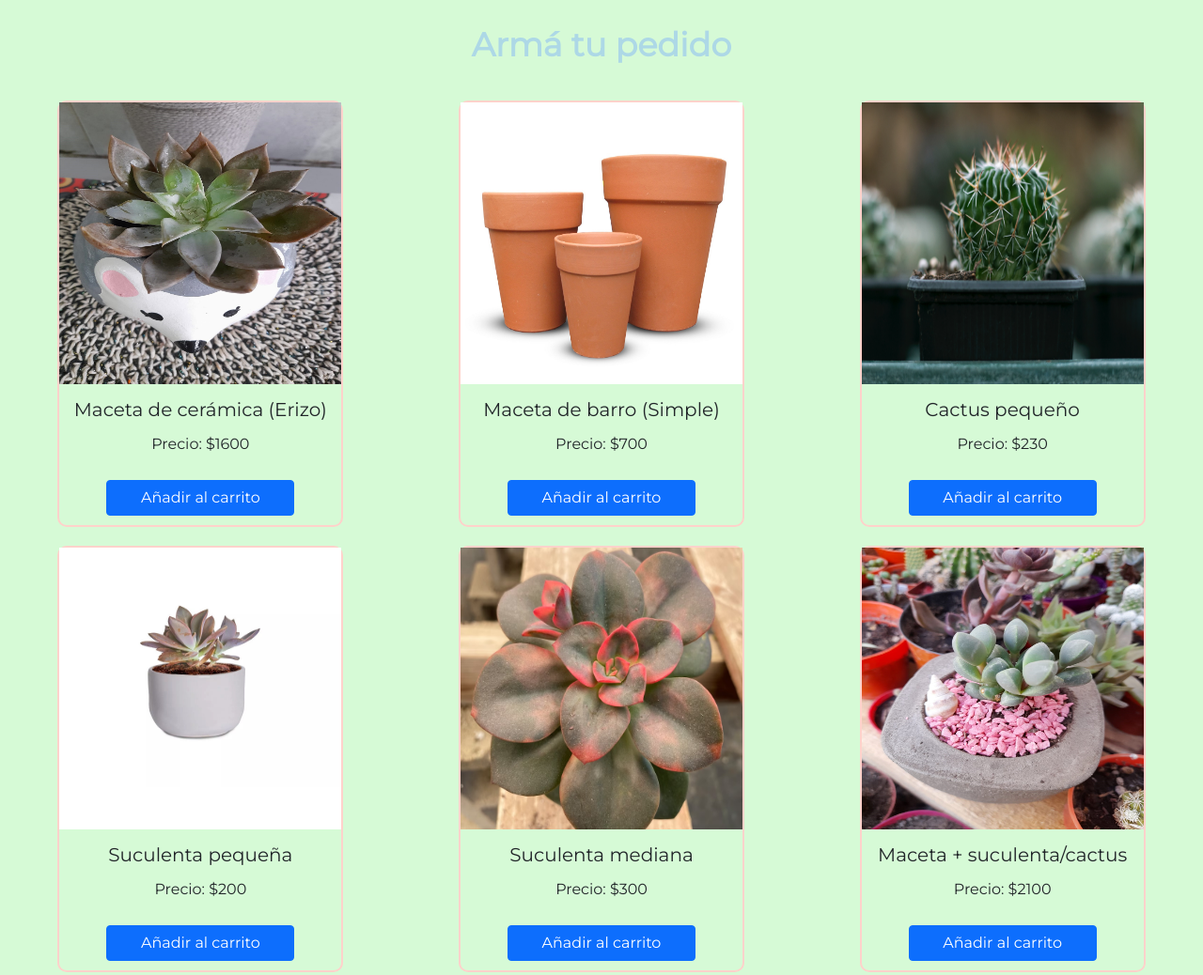
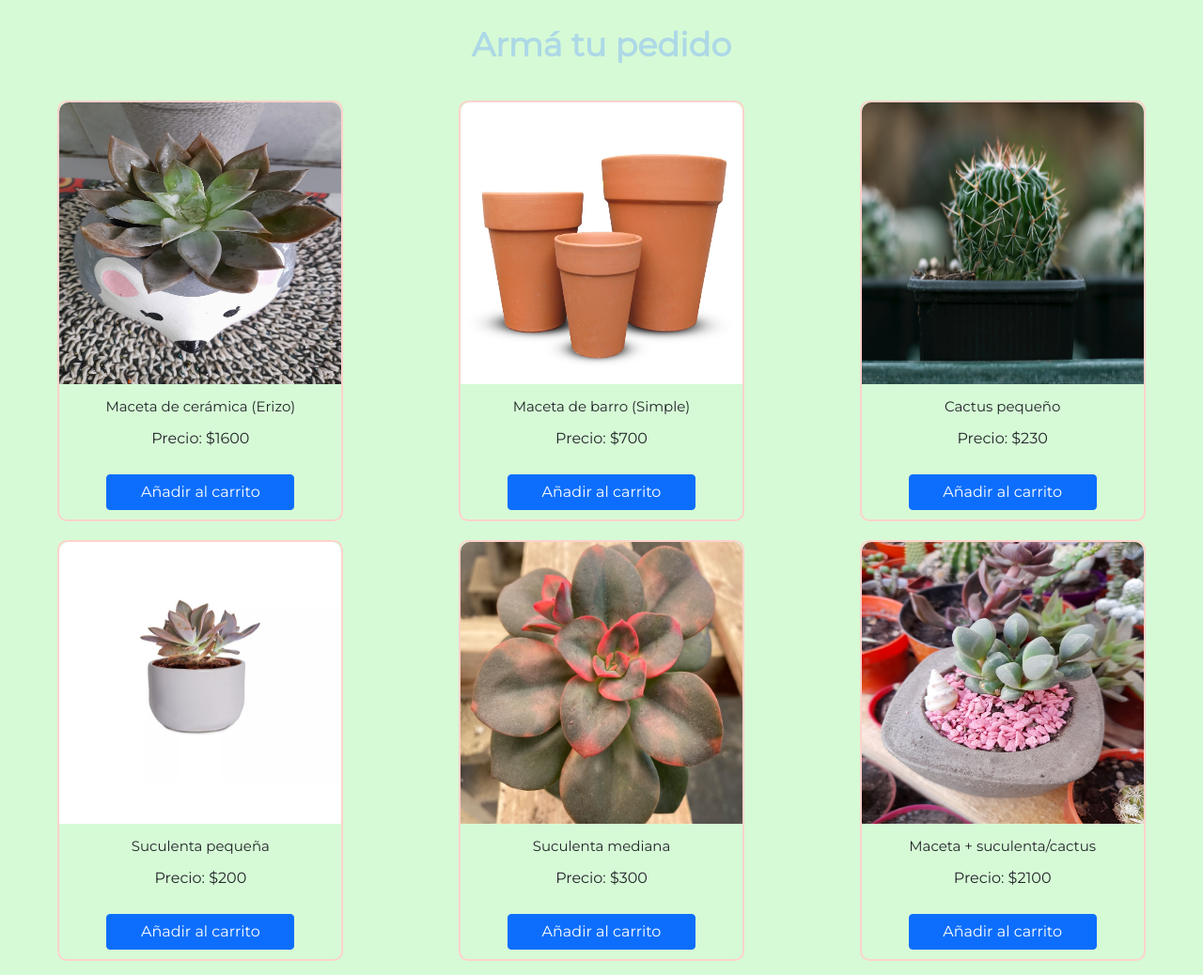
Before and after one commit to alandbarcos/nurseryblessingproject, a website: page index.html in a window 1280 px wide. Shown: the part 1259-2297 px from the top of the page at 94% size. Drawn offline with nearby package versions, Linux system fonts and the light colour scheme; some packages are replaced by stand-ins of ours; a script that the page names is missing.

Commit message:
Proyecto Final JS Carrito de Compras - Barcos Alan

```diff
--- a/scss/components/_main.scss
+++ b/scss/components/_main.scss
@@ -103,10 +103,13 @@
                 margin: 10px;
                 h3{
                     margin-top: 10px;
-                    font-size: 20px;
+                    font-size: 15px;
                     padding: 5px;
+                    flex-wrap: wrap;
                 }
                 img{
+                    border-top-left-radius: 10px;
+                    border-top-right-radius: 10px;
                     width: 300px;
                     height: 300px;
                 }
```
Also changed, not shown: css/estilos.css.
